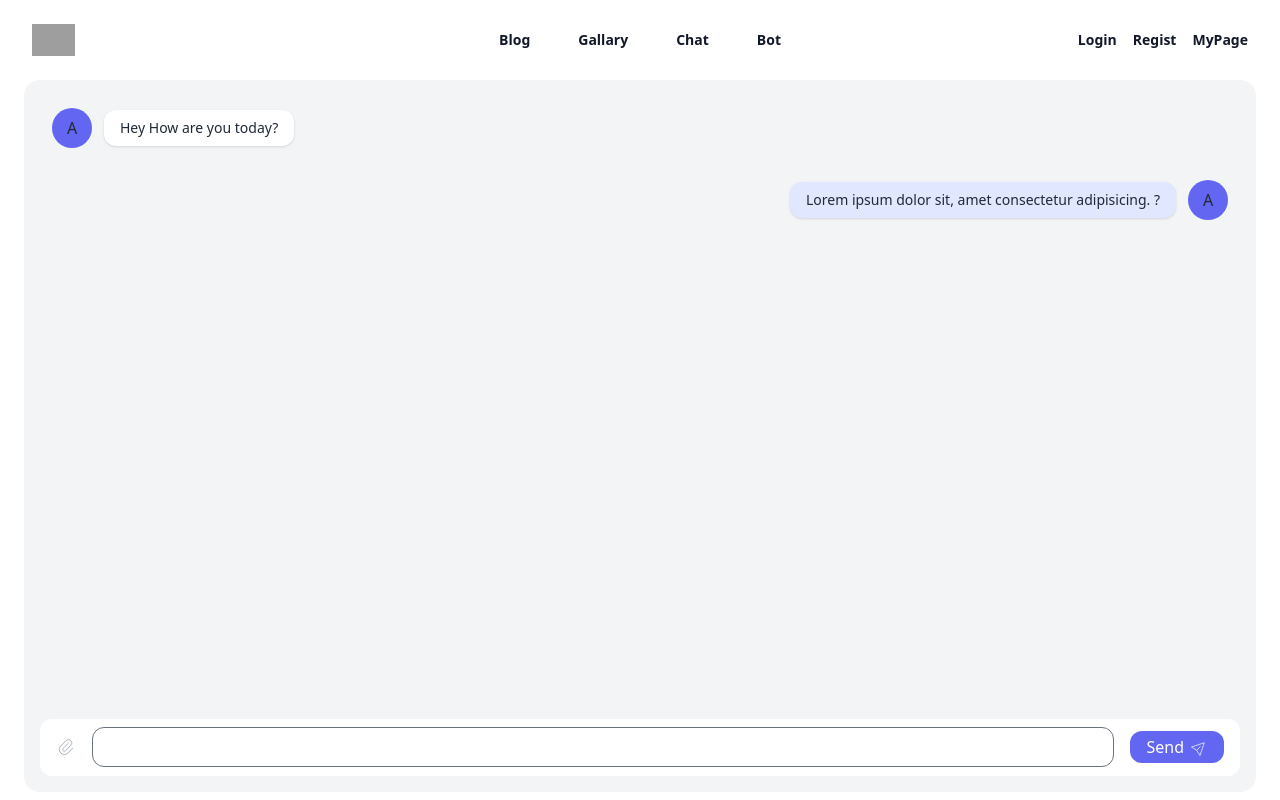
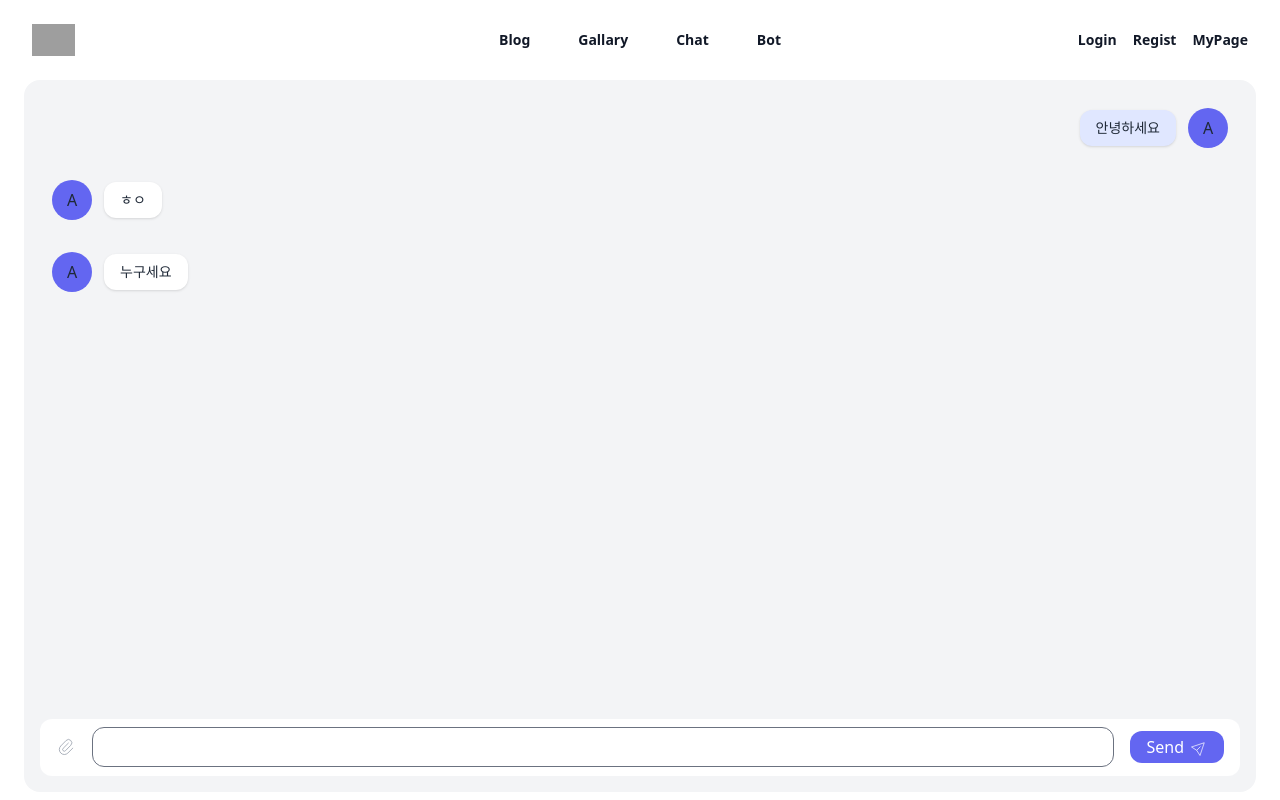
Before and after one commit to leekwanhak/Next-Platform-App, a Next.js app: page /chat in a window 1280 px wide. Shown: the top 800 px of the page. Built offline with nearby package versions, Linux system fonts and the light colour scheme; grey boxes are pictures that could not be loaded.

Commit message:
1. gallary/index.tsx 이미지 생성 목록 출력 기능 수정 2. chat/index.tsx 프론트에서 전달하는 데이터 구현 및 채팅 이력 가짜 데이터 넣어서 기능 구현 테스트

```diff
--- a/pages/chat/index.tsx
+++ b/pages/chat/index.tsx
@@ -1,4 +1,43 @@
+//사용자간 기초 채팅기능구현 컴포넌트
+import { useState } from 'react';
+
+import { IMessage } from '@/interfaces/message';
+
 const Chat = () => {
+  //현재 사용자 고유번호 상태값 정의
+  const [memberId, setMemberId] = useState<number>(1); //현재 사용자 고유번호 상태값 정의(현재 사용자가 1번이라고 가정)
+
+  //채팅 메시지 입력 요소 바인딩 텍스트 상태값 정의
+  const [message, setMessage] = useState<string>(''); //메시지 입력값 상태값 정의
+
+  //채팅 메시지 목록(채팅이력정보) 상태값 정의하기
+  const [messageList, setMessageList] = useState<IMessage[]>([
+    {
+      member_id: 1, //1번 사용자인 홍길동은 오른쪽에 나머지는 왼쪽에
+      name: '홍길동',
+      profile: 'http://localhost:5000/img/user1.png',
+      message: '안녕하세요',
+      send_date: '2021-09-01 10:00:00',
+    },
+    {
+      member_id: 2,
+      name: '이관학',
+      profile: 'http://localhost:5000/img/user.png',
+      message: 'ㅎㅇ',
+      send_date: '2021-09-01 11:00:00',
+    },
+    {
+      member_id: 3,
+      name: '김철수',
+      profile: 'http://localhost:5000/img/user3.png',
+      message: '누구세요',
+      send_date: '2021-09-01 12:00:00',
+    },
+  ]);
+
+  //채팅 메시지 전송 이벤트 처리함수
+  const sendMessage = () => {};
+
   return (
     <div className="flex h-screen antialiased text-gray-800 mt-14 pb-10">
       <div className="flex flex-row h-full w-full overflow-x-hidden">
@@ -8,31 +47,39 @@ const Chat = () => {
             <div className="flex flex-col h-full overflow-x-auto mb-4">
               <div className="flex flex-col h-full">
                 <div className="grid grid-cols-12 gap-y-2">
-                  {/* 왼쪾 다른 사용자 메시지 출력 영역 */}
-                  <div className="col-start-1 col-end-8 p-3 rounded-lg">
+                  {messageList.map((msg, index) =>
+                    msg.member_id === memberId ? (
+                      // 오른쪽 본인 메시지 출력영역
+                      <div
+                        key={index}
+                        className="col-start-6 col-end-13 p-3 rounded-lg"
+                      >
+                        <div className="flex items-center justify-start flex-row-reverse">
+                          <div className="flex items-center justify-center h-10 w-10 rounded-full bg-indigo-500 flex-shrink-0">
+                            A
+                          </div>
+                          <div className="relative mr-3 text-sm bg-indigo-100 py-2 px-4 shadow rounded-xl">
+                            <div>{msg.message}</div>
+                          </div>
+                        </div>
+                      </div>
+                    ) : (
+                      // 왼쪾 다른 사용자 메시지 출력 영역
+                      <div
+                        key={index}
+                        className="col-start-1 col-end-8 p-3 rounded-lg"
+                      >
                         <div className="flex flex-row items-center">
                           <div className="flex items-center justify-center h-10 w-10 rounded-full bg-indigo-500 flex-shrink-0">
                             A
                           </div>
                           <div className="relative ml-3 text-sm bg-white py-2 px-4 shadow rounded-xl">
-                        <div>Hey How are you today?</div>
+                            <div>{msg.message}</div>
                           </div>
                         </div>
                       </div>
-
-                  {/* 오른쪽 본인 메시지 출력영역 */}
-                  <div className="col-start-6 col-end-13 p-3 rounded-lg">
-                    <div className="flex items-center justify-start flex-row-reverse">
-                      <div className="flex items-center justify-center h-10 w-10 rounded-full bg-indigo-500 flex-shrink-0">
-                        A
-                      </div>
-                      <div className="relative mr-3 text-sm bg-indigo-100 py-2 px-4 shadow rounded-xl">
-                        <div>
-                          Lorem ipsum dolor sit, amet consectetur adipisicing. ?
-                        </div>
-                      </div>
-                    </div>
-                  </div>
+                    ),
+                  )}
                 </div>
               </div>
             </div>
@@ -59,6 +106,11 @@ const Chat = () => {
                 <div className="relative w-full">
                   <input
                     type="text"
+                    name={message}
+                    value={message}
+                    onChange={e => {
+                      setMessage(e.target.value);
+                    }}
                     className="flex w-full border rounded-xl focus:outline-none focus:border-indigo-300 pl-4 h-10"
                   />
                 </div>
@@ -66,7 +118,11 @@ const Chat = () => {
 
               {/* 메시지 전송버튼 영역 */}
               <div className="ml-4">
-                <button className="flex items-center justify-center bg-indigo-500 hover:bg-indigo-600 rounded-xl text-white px-4 py-1 flex-shrink-0">
+                <button
+                  type="button"
+                  onClick={sendMessage}
+                  className="flex items-center justify-center bg-indigo-500 hover:bg-indigo-600 rounded-xl text-white px-4 py-1 flex-shrink-0"
+                >
                   <span>Send</span>
                   <span className="ml-2">
                     <svg
--- a/pages/gallary/index.tsx
+++ b/pages/gallary/index.tsx
@@ -60,6 +60,10 @@ const Gallary = () => {
 
     //파일목록 데이터 조회 출력하기 //최초로 로딩했을 때도 불러오지만 이미지를 새로 생성할때도 계속해서 불러와줌
     await getBlogFiles();
+
+    //이미지 생성 후 프롬프트 모델 선택값 초기화 처리 해주기
+    setPrompt(''); //입력창 초기화
+    setModel('dall-e-3'); //모델 초기화
   };
 
   return (
```
Lines whose indentation alone changed are shown as unchanged.
